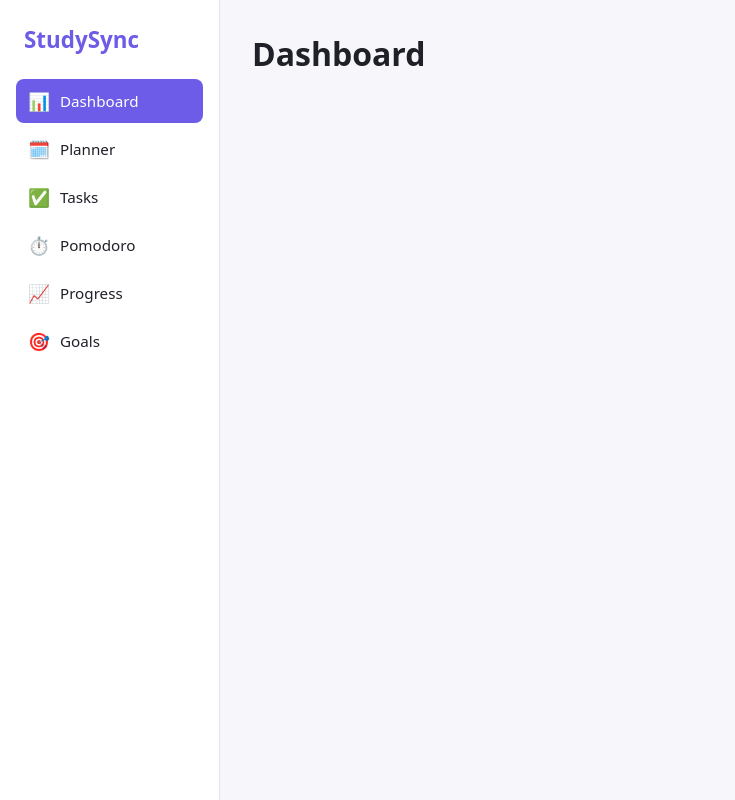
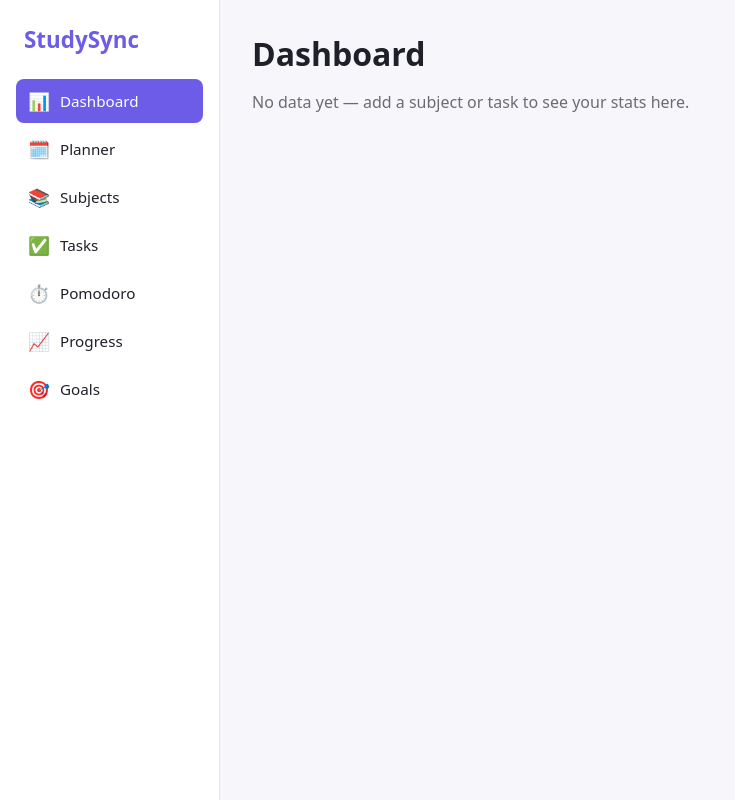
Before and after one commit to shivartha/studysync, a React (Vite) app: page / in a window 1280 px wide. Shown: the whole page, without its empty margins (0-735 px from the left). Built offline with nearby package versions, Linux system fonts and the light colour scheme.

Commit message:
Add subjects page, dashboard stats, and localStorage saving

```diff
--- a/src/App.jsx
+++ b/src/App.jsx
@@ -2,20 +2,19 @@ import { Routes, Route } from "react-router-dom";
 import Layout from "./components/layout/Layout";
 import DashboardPage from "./pages/DashboardPage";
 import PlannerPage from "./pages/PlannerPage";
+import SubjectsPage from "./pages/SubjectsPage";
 import TasksPage from "./pages/TasksPage";
 import PomodoroPage from "./pages/PomodoroPage";
 import ProgressPage from "./pages/ProgressPage";
 import GoalsPage from "./pages/GoalsPage";
 
-// App.jsx has exactly ONE job: define which page renders for which URL.
-// It should never contain feature logic — that keeps this file readable
-// even after the project grows to 30+ components.
 function App() {
   return (
     <Routes>
       <Route path="/" element={<Layout />}>
         <Route index element={<DashboardPage />} />
         <Route path="planner" element={<PlannerPage />} />
+        <Route path="subjects" element={<SubjectsPage />} />
         <Route path="tasks" element={<TasksPage />} />
         <Route path="pomodoro" element={<PomodoroPage />} />
         <Route path="progress" element={<ProgressPage />} />
--- /dev/null
+++ b/src/components/dashboard/StatCard.css
@@ -0,0 +1,25 @@
+.stat-card {
+  display: flex;
+  align-items: center;
+  gap: 14px;
+  background-color: var(--color-surface);
+  border: 1px solid var(--color-border);
+  border-radius: 12px;
+  padding: 18px 20px;
+}
+
+.stat-icon {
+  font-size: 1.8rem;
+}
+
+.stat-value {
+  font-size: 1.5rem;
+  font-weight: 700;
+  margin: 0;
+}
+
+.stat-label {
+  font-size: 0.85rem;
+  color: var(--color-text-muted);
+  margin: 2px 0 0;
+}
--- /dev/null
+++ b/src/components/dashboard/StatCard.jsx
@@ -0,0 +1,18 @@
+import "./StatCard.css";
+
+// A small, fully reusable "number + label" card. Props-driven, no
+// internal state — this is a classic "dumb"/presentational component:
+// it just displays whatever data it's handed.
+function StatCard({ icon, label, value }) {
+  return (
+    <div className="stat-card">
+      <span className="stat-icon">{icon}</span>
+      <div>
+        <p className="stat-value">{value}</p>
+        <p className="stat-label">{label}</p>
+      </div>
+    </div>
+  );
+}
+
+export default StatCard;
--- a/src/components/layout/Sidebar.jsx
+++ b/src/components/layout/Sidebar.jsx
@@ -1,12 +1,10 @@
 import { NavLink } from "react-router-dom";
 import "./Sidebar.css";
 
-// Centralizing nav items as data (instead of hardcoding 6 <NavLink> tags)
-// means adding/removing a feature later is a one-line change here,
-// not a hunt through JSX.
 const NAV_ITEMS = [
   { to: "/", label: "Dashboard", icon: "📊", end: true },
   { to: "/planner", label: "Planner", icon: "🗓️" },
+  { to: "/subjects", label: "Subjects", icon: "📚" },
   { to: "/tasks", label: "Tasks", icon: "✅" },
   { to: "/pomodoro", label: "Pomodoro", icon: "⏱️" },
   { to: "/progress", label: "Progress", icon: "📈" },
@@ -22,9 +20,6 @@ function Sidebar() {
         <ul className="sidebar-nav">
           {NAV_ITEMS.map((item) => (
             <li key={item.to}>
-              {/* `end` prevents "/" from staying highlighted when the URL
-                  is actually "/planner", "/tasks", etc. NavLink applies
-                  the "active" class automatically — no manual state needed. */}
               <NavLink
                 to={item.to}
                 end={item.end}
--- /dev/null
+++ b/src/constants/storageKeys.js
@@ -0,0 +1,10 @@
+// Centralizing every localStorage key name in one place prevents a real
+// bug class: typo one key string in Tasks.jsx and another in
+// Dashboard.jsx, and the two features silently stop talking to each
+// other. Every feature imports from here instead of typing raw strings.
+export const STORAGE_KEYS = {
+  SUBJECTS: "studysync_subjects",
+  TASKS: "studysync_tasks",
+  GOALS: "studysync_goals",
+  THEME: "studysync_theme",
+};
--- /dev/null
+++ b/src/pages/DashboardPage.css
@@ -0,0 +1,11 @@
+.stat-grid {
+  display: grid;
+  grid-template-columns: repeat(auto-fit, minmax(180px, 1fr));
+  gap: 16px;
+  margin-top: 20px;
+}
+
+.empty-state {
+  color: var(--color-text-muted);
+  margin-top: 16px;
+}
--- a/src/pages/DashboardPage.jsx
+++ b/src/pages/DashboardPage.jsx
@@ -1,5 +1,42 @@
+import useLocalStorage from "../hooks/useLocalStorage";
+import { STORAGE_KEYS } from "../constants/storageKeys";
+import StatCard from "../components/dashboard/StatCard";
+import "./DashboardPage.css";
+
 function DashboardPage() {
-  return <h1>Dashboard</h1>;
+  // Default to [] — until the Subjects/Tasks/Goals features are built,
+  // these keys simply don't exist yet in localStorage, and useLocalStorage
+  // falls back to this initial value.
+  const [subjects] = useLocalStorage(STORAGE_KEYS.SUBJECTS, []);
+  const [tasks] = useLocalStorage(STORAGE_KEYS.TASKS, []);
+  const [goals] = useLocalStorage(STORAGE_KEYS.GOALS, []);
+
+  const pendingTasks = tasks.filter((task) => !task.completed).length;
+  const activeGoals = goals.filter((goal) => !goal.completed).length;
+
+  const hasNoData =
+    subjects.length === 0 && tasks.length === 0 && goals.length === 0;
+
+  return (
+    <div>
+      <h1>Dashboard</h1>
+
+      {hasNoData ? (
+        // An explicit empty state (not just a blank page) is a small
+        // detail that separates a real app from a demo — it tells a
+        // first-time user what to do next instead of showing nothing.
+        <p className="empty-state">
+          No data yet — add a subject or task to see your stats here.
+        </p>
+      ) : (
+        <div className="stat-grid">
+          <StatCard icon="📚" label="Subjects" value={subjects.length} />
+          <StatCard icon="✅" label="Pending Tasks" value={pendingTasks} />
+          <StatCard icon="🎯" label="Active Goals" value={activeGoals} />
+        </div>
+      )}
+    </div>
+  );
 }
 
 export default DashboardPage;
--- /dev/null
+++ b/src/pages/SubjectsPage.jsx
@@ -0,0 +1,5 @@
+function SubjectsPage() {
+  return <h1>Subjects</h1>;
+}
+
+export default SubjectsPage;
```
